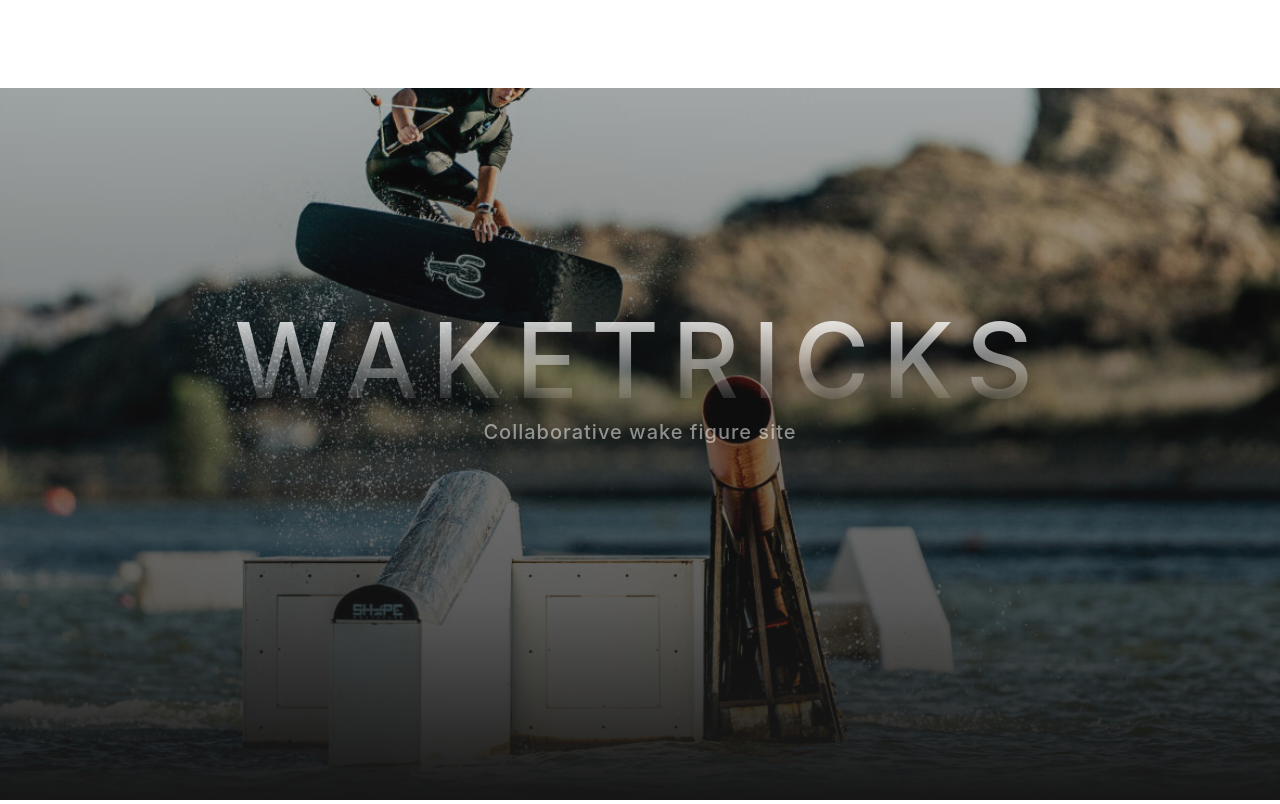
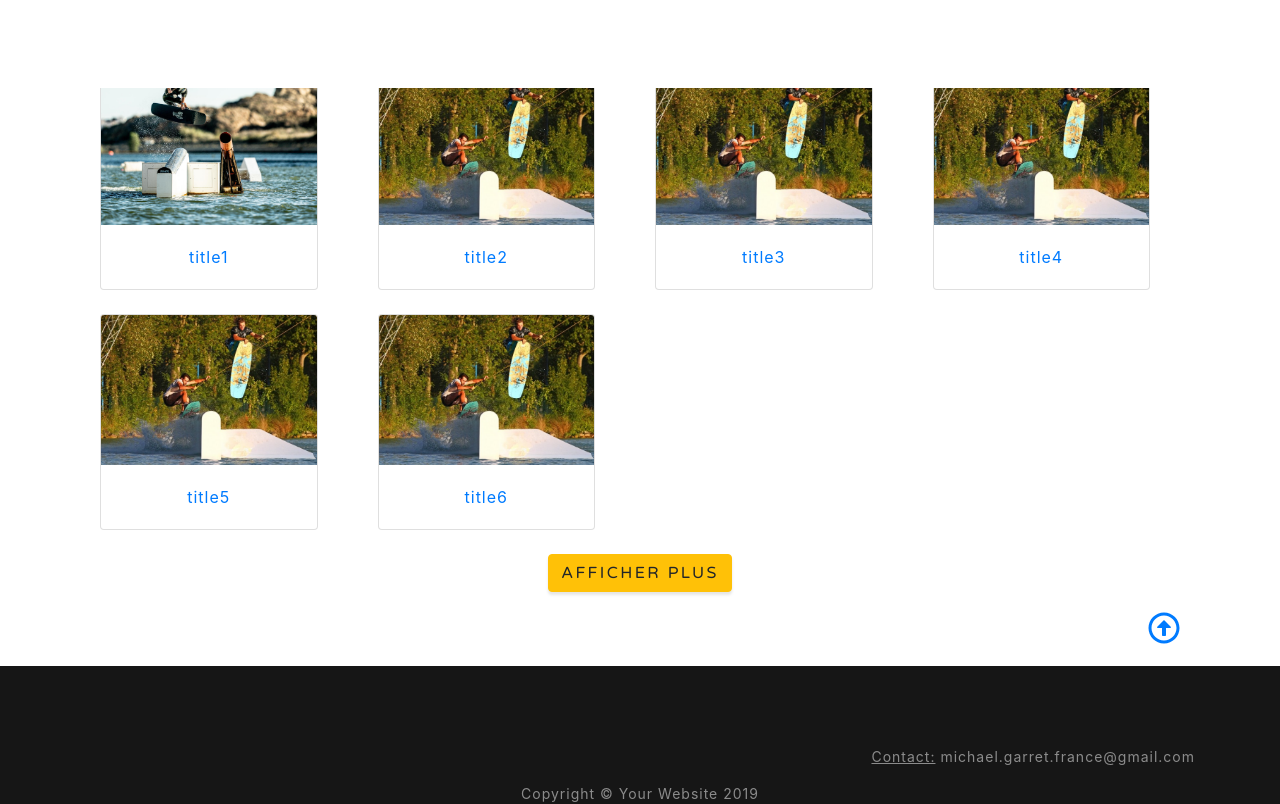
Before and after one commit to michaelgtfr/frontend_wakeBoard_blog, a Vue app in the folder wakeboard-blog-frontend-vue-app/: page / in a window 1280 px wide. Shown: the top 804 px of the page. Built offline with nearby package versions, Linux system fonts and the light colour scheme.

Commit message:
delect of the herder and ancre part

```diff
--- a/wakeboard-blog-frontend-vue-app/src/App.vue
+++ b/wakeboard-blog-frontend-vue-app/src/App.vue
@@ -22,22 +22,6 @@
                 </b-collapse>
             </b-container>
         </b-navbar>
-        <header class="masthead">
-            <div class="container d-flex h-100 align-items-center">
-                <div class="header_sentence mx-auto text-center">
-                    <h1 class="mx-auto my-0 text-uppercase">WakeTricks</h1>
-                    <h2 class="text-white-50 mx-auto mt-2 mb-5">Collaborative wake figure site</h2>
-                </div>
-            </div>
-            <div v-if="items !==[]">
-                <div class="container-fluid text-right">
-                    <div class="block_ancre">
-                        <a href="#title_block" class="ancre_header far fa-arrow-alt-circle-down fa-2x"></a>
-                    </div>
-                </div>
-            </div>
-        </header>
-
         <router-view/>
 
         <footer class="bg-black small text-center text-white-50">
```
